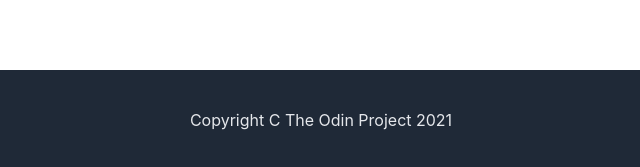
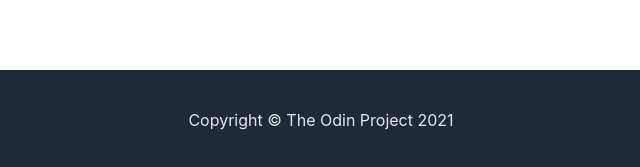
Before and after one commit to bwkrayb/animated-octo-fiesta, a plain HTML site: page index.html in a window 1280 px wide. Shown: the part 1770-1937 px from the top of the page, 319-959 px from the left. Drawn offline with Linux system fonts and the light colour scheme.

Commit message:
Updated C symbol to ©

```diff
--- a/index.html
+++ b/index.html
@@ -76,7 +76,7 @@
 			</div>
 		</div>
 		<div class="footer">
-			Copyright C The Odin Project 2021
+			Copyright © The Odin Project 2021
 		</div>
 	</body>
 </html>
```
